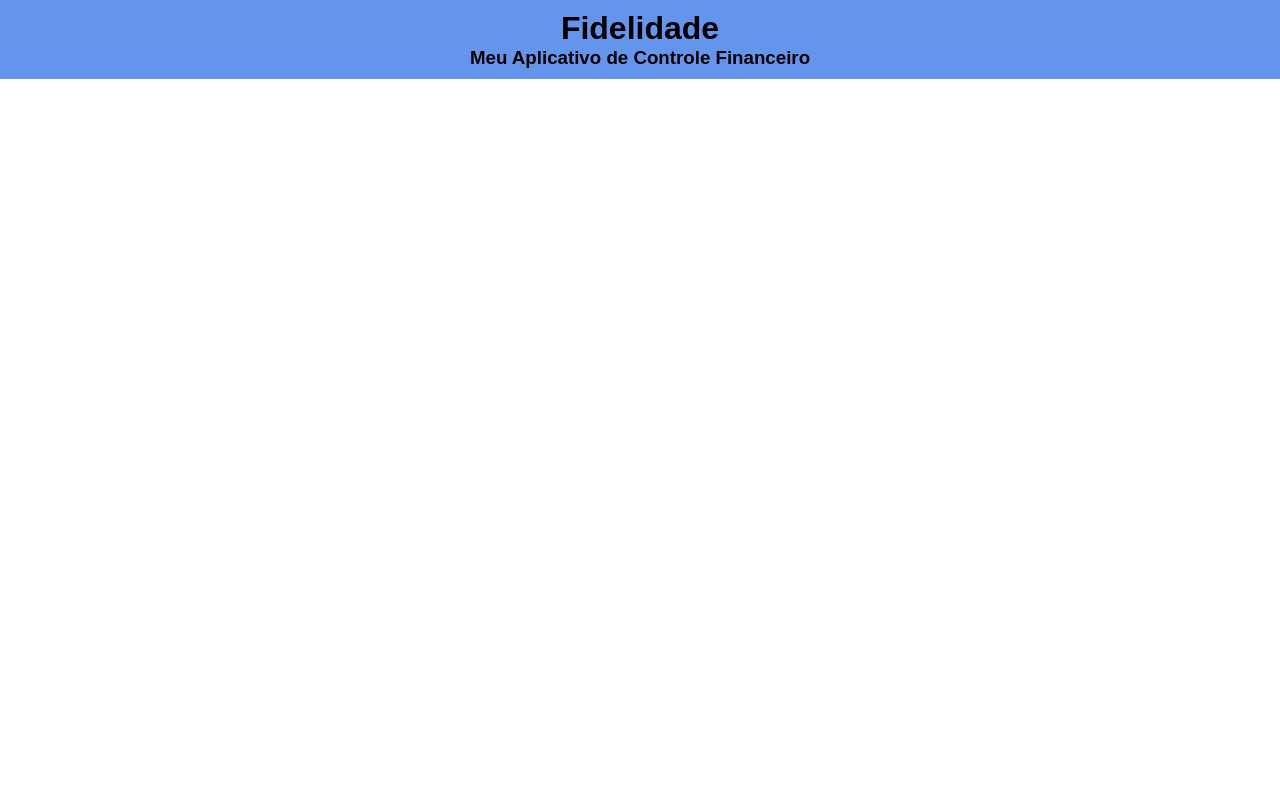
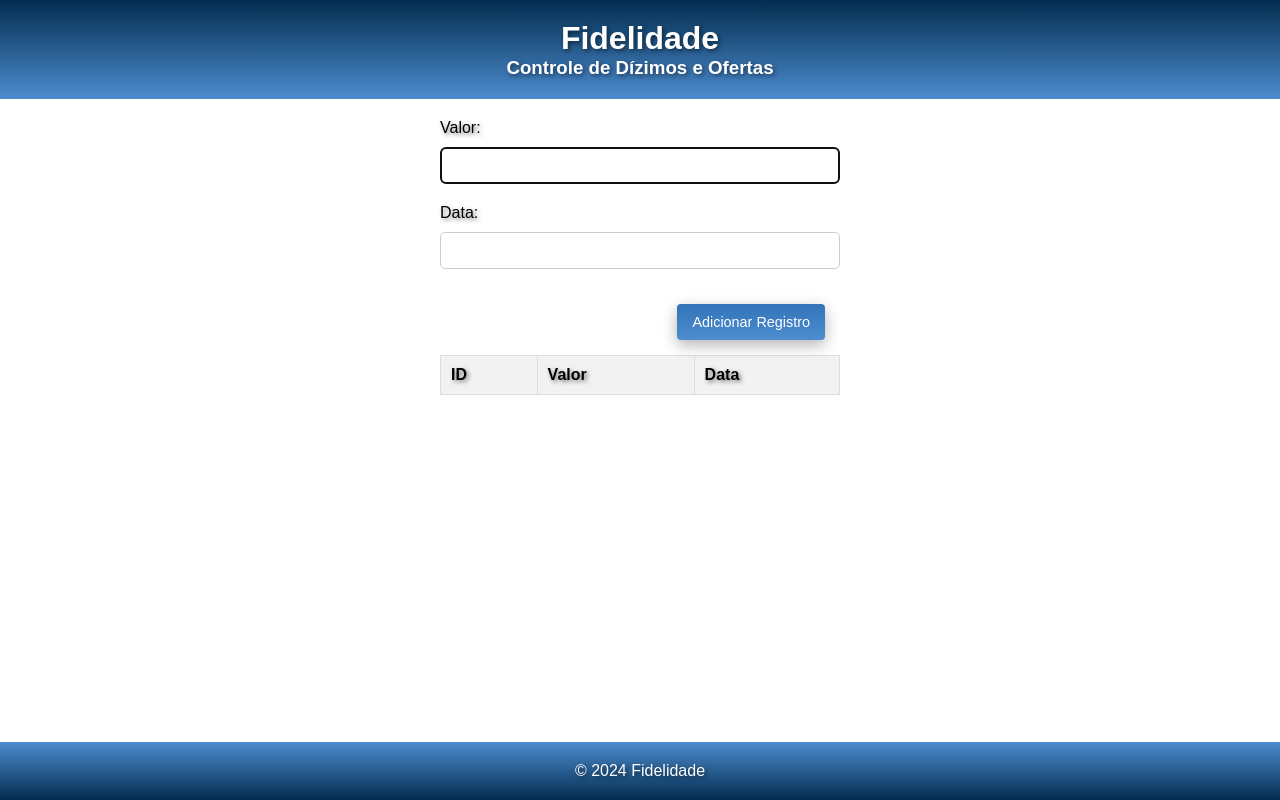
Before and after one commit to CleberLeivas/WebResponsiva, a plain HTML site: page Início/index.html in a window 1280 px wide. Drawn offline with nearby package versions, Linux system fonts and the light colour scheme; a web font is replaced by a local one.

Commit message:
SemiPronto

```diff
--- a/Início/index.html
+++ b/Início/index.html
@@ -6,6 +6,12 @@
     <title>Meu App de Controle Financeiro</title>
 
     <link rel="stylesheet" href="style.css">
+    <link rel="stylesheet" href="styleButton.css">
+
+    <script src="script.js"></script>
+    <link rel="stylesheet" href="https://cdn.jsdelivr.net/npm/flatpickr/dist/flatpickr.min.css">
+    <script src="https://cdn.jsdelivr.net/npm/flatpickr"></script>
+
     <link rel="preconnect" href="https://fonts.googleapis.com">
     <link rel="preconnect" href="https://fonts.gstatic.com" crossorigin>
     <link href="https://fonts.googleapis.com/css2?family=Madimi+One&display=swap" rel="stylesheet">
@@ -15,17 +21,38 @@
     <header>
         <!-- Adicione elementos de navegação, como menus, aqui, se necessário -->
         <h1>Fidelidade</h1>
-        <h3>Meu Aplicativo de Controle Financeiro</h3>
+        <h3>Controle de Dízimos e Ofertas</h3>
     </header>
 
     <main>
         <!-- Aqui vai o conteúdo principal do aplicativo -->
+        <form id="formRegistro">
+            <label for="valor">Valor:</label>
+            <input type="text" id="valor" name="valor" tabindex="1" required>
+            <label for="data">Data:</label>
+            <input type="date" id="data" name="data" tabindex="2" required>
+            <button class="button-70" type="submit" tabindex="3">Adicionar Registro</button>
+        </form>
+
+        <table id="tabelaRegistros">
+            <thead>
+                <tr>
+                    <th>ID</th>
+                    <th>Valor</th>
+                    <th>Data</th>
+                </tr>
+            </thead>
+            <tbody>
+                <!-- Aqui serão exibidos os registros -->
+            </tbody>
+        </table>
+
     </main>
 
     <footer>
         <!-- Rodapé, informações adicionais ou links úteis aqui -->
+        <p>&copy; 2024 Fidelidade</p>
     </footer>
 
-    <!-- Adicione scripts JavaScript aqui, se necessário -->
 </body>
 </html>
--- /dev/null
+++ b/Início/script.js
@@ -0,0 +1,38 @@
+// Função para focar automaticamente no campo de valor ao carregar a página
+window.onload = function() {
+    document.getElementById('valor').focus();
+};
+
+document.addEventListener('DOMContentLoaded', function () {
+    flatpickr("#data", {
+        dateFormat: "d-m-Y", // Define o formato da data
+        allowInput: true // Permite a entrada manual da data
+    });
+});
+
+document.addEventListener("DOMContentLoaded", function() {
+    document.getElementById("formRegistro").addEventListener("submit", function(event) {
+        event.preventDefault(); // Evita que o formulário seja enviado
+
+        // Captura os valores do formulário
+        var valor = document.getElementById("valor").value;
+        var data = document.getElementById("data").value;
+
+        // Adiciona os valores à tabela
+        var tabela = document.getElementById("tabelaRegistros").getElementsByTagName("tbody")[0];
+        var newRow = tabela.insertRow();
+        var cell1 = newRow.insertCell(0);
+        var cell2 = newRow.insertCell(1);
+        var cell3 = newRow.insertCell(2);
+        cell1.innerHTML = tabela.rows.length;
+        cell2.innerHTML = valor;
+        cell3.innerHTML = data;
+
+        // Limpa os campos do formulário
+        document.getElementById("valor").value = "";
+        document.getElementById("data").value = "";
+
+        // Retorna o foco para o campo de valor
+        document.getElementById('valor').focus();
+    });
+});
--- a/Início/style.css
+++ b/Início/style.css
@@ -1,13 +1,74 @@
-*{
+* {
     padding: 0;
     margin: 0;
+    box-sizing: border-box; /* Adicionado para garantir que o padding e a borda não afetem o tamanho total do elemento */
 }
 
-header{
+body {
+    font-family: "Madimi One", sans-serif;
+    text-shadow: 2px 2px 4px rgba(0, 0, 0, 0.5); /* Adiciona uma sombra de 2px na horizontal e vertical com desfoque de 4px */
+}
+
+header {
     display: flex;
     flex-direction: column;
     align-items: center;
+    padding: 20px 0;
+    background-image: linear-gradient(#032d50, #4c8ccf); /* Alterado para um tom de azul mais escuro */
+    color: #fff; /* Cor do texto no cabeçalho */
+}
+
+main {
+    padding: 20px;
+}
+
+form {
+    max-width: 400px;
+    margin: 0 auto; /* Centraliza o formulário na página */
+}
+
+form label {
+    display: block;
+    margin-bottom: 10px;
+}
+
+form input[type="text"] {
+    width: 100%;
     padding: 10px;
-    background-color: cornflowerblue;
-    font-family: "Madimi One", sans-serif;
+    margin-bottom: 20px;
+    border: 1px solid #ccc;
+    border-radius: 5px;
 }
+
+table {
+    width: 100%; /* A tabela ocupará 100% da largura do seu contêiner */
+    max-width: 400px; /* Define o limite máximo de largura da tabela */
+    margin: 0 auto; /* Centraliza a tabela horizontalmente na página */
+    border-collapse: collapse; /* Mescla as bordas das células da tabela */
+}
+
+table th, table td {
+    padding: 10px;
+    border: 1px solid #ddd;
+    text-align: left;
+}
+
+table th {
+    background-color: #f2f2f2;
+    font-weight: bold;
+}
+
+footer {
+    position: fixed;
+    bottom: 0;
+    width: 100%;
+    padding: 20px;
+    text-align: center;
+    color: #fff;
+    background-image: linear-gradient(#4c8ccf, #032d50); /* Alterado para um tom de azul mais escuro */
+
+}
+
+tbody tr:nth-child(even) {
+    background-color: #e6f1fa; /* Alterna a cor de fundo das linhas pares */
+  }
--- /dev/null
+++ b/Início/styleButton.css
@@ -0,0 +1,32 @@
+.button-70 {
+  background-image: linear-gradient(#3373b8, #4c8ccf);
+  border: 0;
+  border-radius: 4px;
+  box-shadow: rgba(0, 0, 0, .3) 0 5px 15px;
+  box-sizing: border-box;
+  color: #fff;
+  cursor: pointer;
+  font-family: Montserrat,sans-serif;
+  font-size: .9em;
+  margin: 15px;
+  padding: 10px 15px;
+  text-align: center;
+  user-select: none;
+  -webkit-user-select: none;
+  touch-action: manipulation;
+}
+
+#formRegistro {
+    display: flex;
+    flex-direction: column; /* Alterado para orientação vertical */
+    align-items: flex-start; /* Alinhados à esquerda */
+}
+
+#formRegistro label,
+#formRegistro input[type="text"] {
+    width: 100%; /* Largura total */
+}
+
+#formRegistro button {
+    align-self: flex-end; /* Alinhado à direita */
+}
```
Also changed, not shown: 1 other file.
